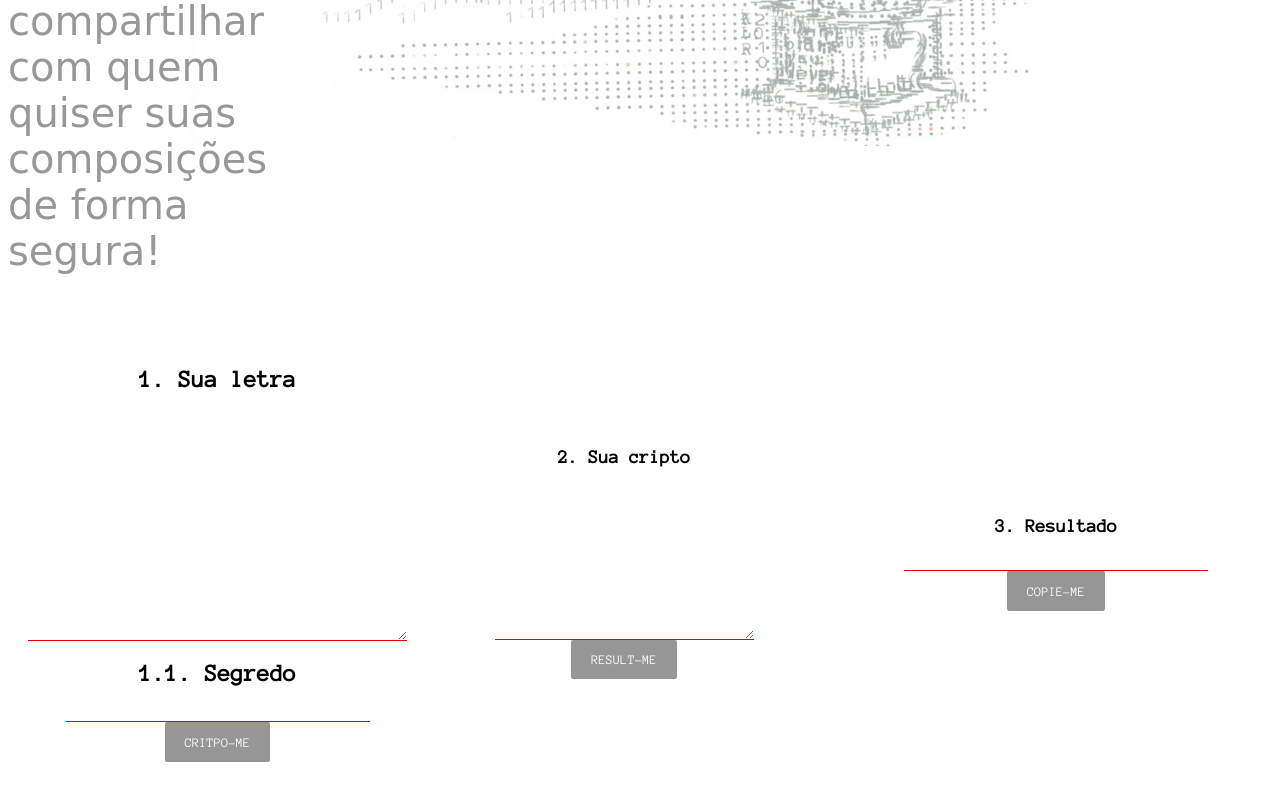
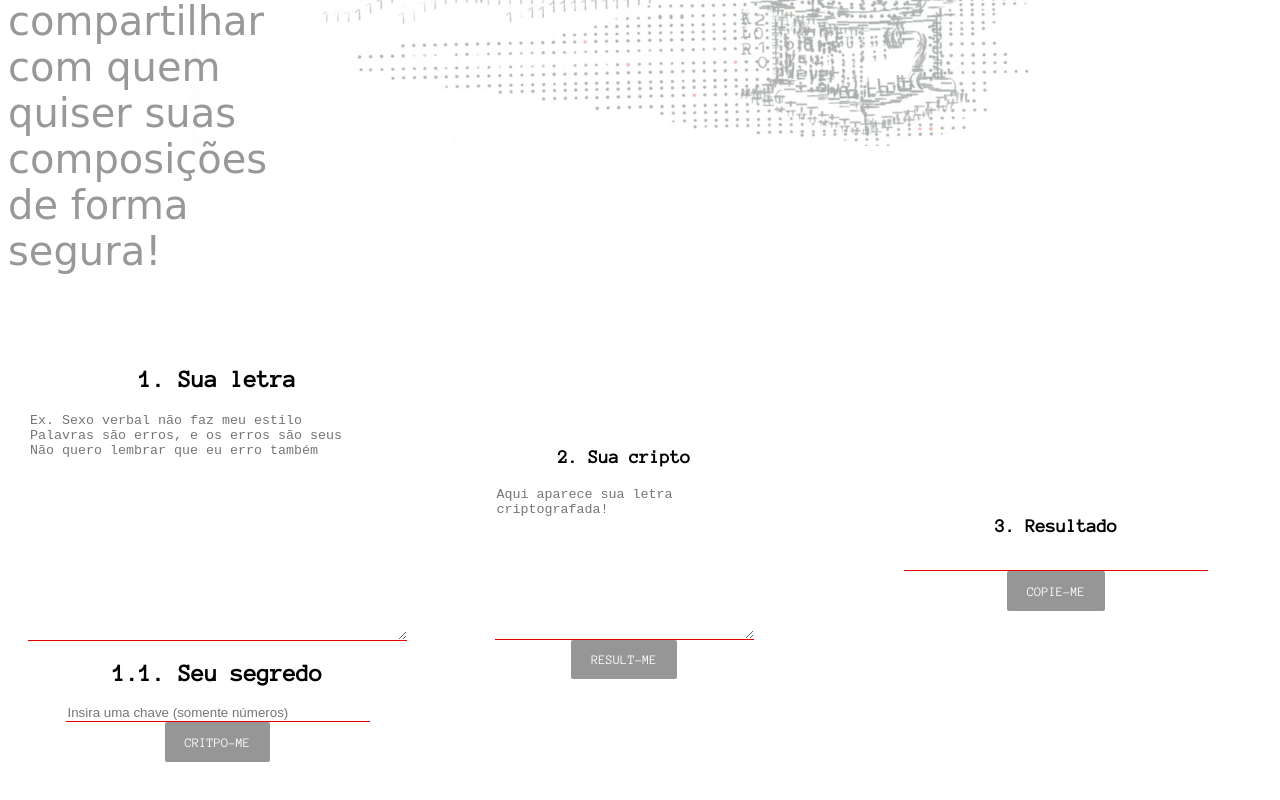
Before and after one commit to brubriele/projeto-cifra-cesar-lyrics, a plain HTML site: page index.html in a window 1280 px wide. Shown: the part 502-1302 px from the top of the page. Drawn offline with Linux system fonts and the light colour scheme; a script that the page names is missing; a web font is replaced by a local one.

Commit message:
placeholders

```diff
--- a/index.html
+++ b/index.html
@@ -31,9 +31,9 @@
       <div class="cripto-card-content">
 
         <h2>1. Sua letra</h2>
-        <textarea name="" id="msg" cols="45" rows="15"></textarea>
-        <h2>1.1. Segredo</h2>
-        <input type="text" name="entrada" id="chave">
+        <textarea name="" id="msg" cols="45" rows="15" placeholder="Ex. Sexo verbal não faz meu estilo        Palavras são erros, e os erros são seus             Não quero lembrar que eu erro também"></textarea>
+        <h2>1.1. Seu segredo</h2>
+        <input type="text" name="entrada" id="chave" placeholder="Insira uma chave (somente números)">
         <button class="btn" onclick="encode()">Critpo-me</button>
       </div>
 
@@ -41,7 +41,7 @@
     <div class="cripto-card stat">
       <div class="cripto-card-content">
         <h3>2. Sua cripto</h3>
-        <textarea name="" id="resultado" cols="30" rows="10"></textarea>
+        <textarea name="" id="resultado" cols="30" rows="10" placeholder="Aqui aparece sua letra criptografada!"></textarea>
         <button class="btn">Result-me</button>
       </div>
     </div>
```
